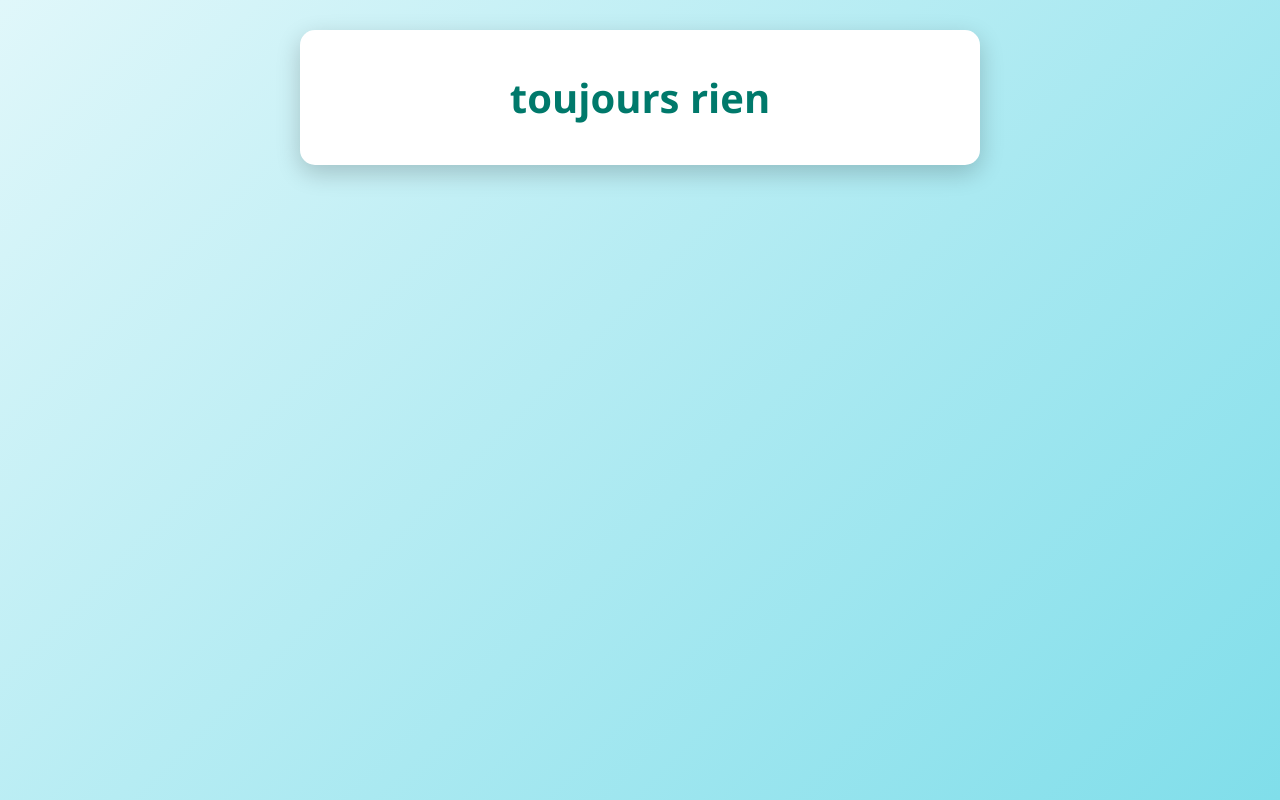
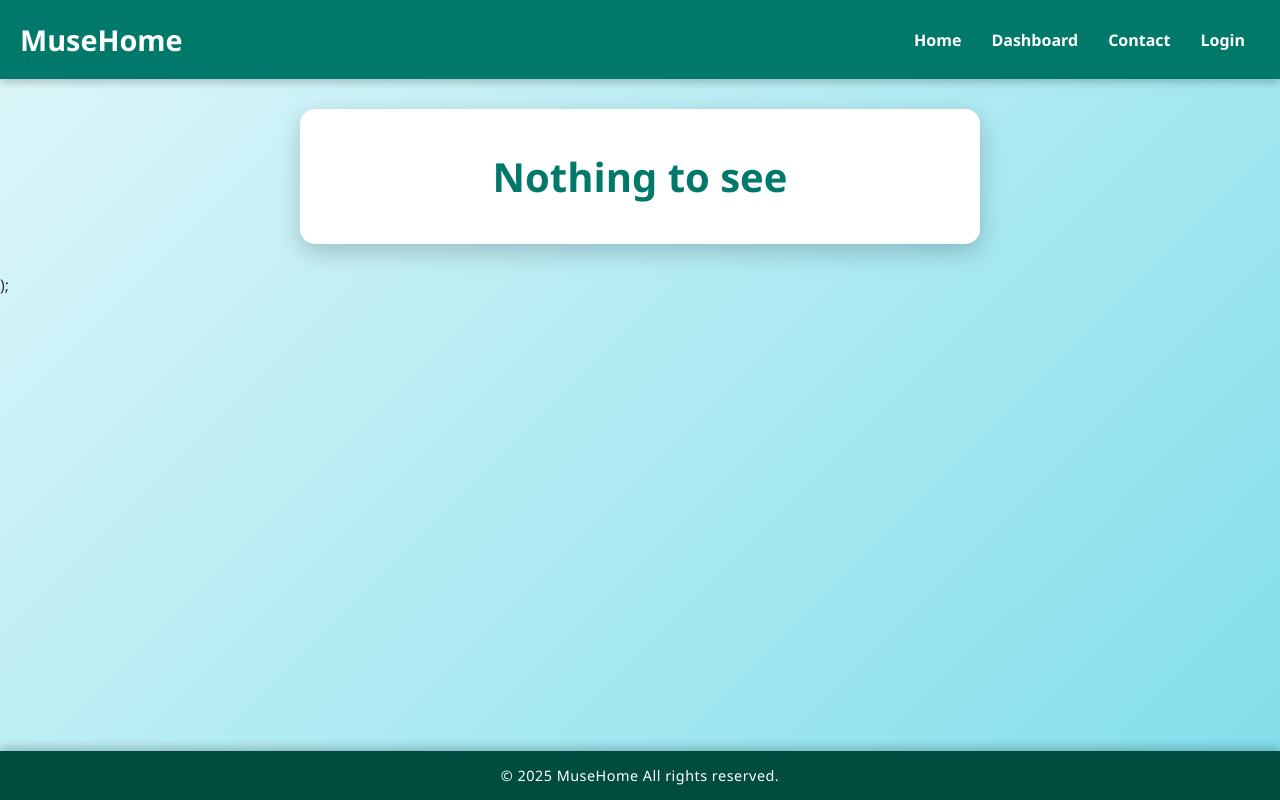
Before and after one commit to belbaz/DevWeb, a Next.js app: page /contact in a window 1280 px wide. Built offline with nearby package versions, Linux system fonts and the light colour scheme.

Commit message:
V1.1 update

```diff
--- a/components/footer.js
+++ b/components/footer.js
@@ -1,7 +1,7 @@
 export default function Footer() {
     return (
         <footer className="footer">
-            <p>&copy; 2025 Dev Web. Tous droits réservés.</p>
+            <p>&copy; 2025 MuseHome All rights reserved.</p>
         </footer>
     );
 }
--- a/components/header.js
+++ b/components/header.js
@@ -5,7 +5,7 @@ export default function Header() {
                 <h1 style={{color: "white"}}>MuseHome</h1>
             </a>
             <nav>
-                <a href="/">Accueil</a>
+                <a href="/">Home</a>
                 <a href="/dashboard">Dashboard</a>
                 <a href="/contact">Contact</a>
                 <a href="/login">Login</a>
--- a/package.json
+++ b/package.json
@@ -1,5 +1,5 @@
 {
-  "name": "devweb",
+  "name": "musehome",
   "version": "0.1.0",
   "private": true,
   "scripts": {
--- a/pages/_app.js
+++ b/pages/_app.js
@@ -3,17 +3,27 @@ import '../styles/home.css';
 import '../styles/header.css';
 import '../styles/footer.css';
 import "../styles/style.css";
-import { useEffect } from 'react';
-import { useRouter } from 'next/router';
+import {useEffect} from 'react';
+import {useRouter} from 'next/router';
+import Head from "next/head";
 
-function MyApp({ Component, pageProps }) {
+function MyApp({Component, pageProps}) {
     const router = useRouter();
 
     useEffect(() => {
         // Code pour le routeur si besoin
     }, [router]);
 
-    return <Component {...pageProps} />;
+    return (<>
+        <Head>
+            <title>MuseHome</title> {/* 👈 Titre global */}
+            <meta name="description" content=""/>
+            <meta charSet="UTF-8"/>
+            <meta name="viewport" content="width=device-width, initial-scale=1.0"/>
+        </Head>
+        <Component {...pageProps} />);
+
+    </>);
 }
 
 export default MyApp;
--- a/pages/api/checkToken.js
+++ b/pages/api/checkToken.js
@@ -1,7 +1,8 @@
 import jwt from 'jsonwebtoken';
 import cookie from 'cookie';
+import {wait} from "next/dist/lib/wait";
 
-export default function checkToken(req, res) {
+export default async function checkToken(req, res) {
     if (req.method !== 'GET') {
         return res.status(405).json({error: 'Méthode non autorisée'});
     }
--- a/pages/api/login.js
+++ b/pages/api/login.js
@@ -37,7 +37,7 @@ const login = async (req, res) => {
                     .eq('pseudo', idf)
                     .single();
 
-                //console.log(user);
+                // console.log(user);
                 if (error) {
                     console.error('Erreur Supabase :', error);
                     return res.status().json({error: 'Erreur serveur, veuillez réessayer plus tard.'});
@@ -46,7 +46,7 @@ const login = async (req, res) => {
                     return res.status(401).json({error: 'Identifiant ou mot de passe incorrect'});
                 }
 
-
+                //vérification du mot de passer en comparant le hash avec le mdp hashé dans la BD
                 if (bcrypt.compareSync(mdp, user.password)) {
                     if (!process.env.JWT_SECRET) {
                         throw new Error("JWT_SECRET non défini dans le fichier .env !");
@@ -58,13 +58,17 @@ const login = async (req, res) => {
                     // Définir l'utilisateur actuel dans Supabase
                     await supabase.rpc('set_current_user', {pseudo: user.pseudo});
 
-                    // Mise à jour de la date de connexion
-                    await supabase
-                        .from('connexion')
-                        .update({
-                            dateOnline: moment().tz('Europe/Paris').format(),
-                        })
-                        .eq('pseudo', idf);
+                    // Mise à jour de la date d'User
+                    try {
+                        await supabase
+                            .from('User')
+                            .update({
+                                dateOnline: moment().tz('Europe/Paris').format(),
+                            })
+                            .eq('pseudo', idf);
+                    } catch (error) {
+                        console.error("Erreur lors de l'update de dateOnline : ", error);
+                    }
 
                     res.setHeader('Set-Cookie', [
                         serialize('TOKEN', token, {
--- a/pages/contact.js
+++ b/pages/contact.js
@@ -1,9 +1,14 @@
+import Header from "../components/header";
+import Footer from "../components/footer";
+
 export default function contact() {
     return (
         <div>
+            <Header/>
             <main>
-                <h1>toujours rien</h1>
+                <h1>Nothing to see</h1>
             </main>
+            <Footer/>
         </div>
     );
 }
```
Also changed, not shown: pages/dashboard.js (+9 -5 lines), pages/login.js (+6 -9 lines), 1 other file (tests, documents, lock files or other folders).
